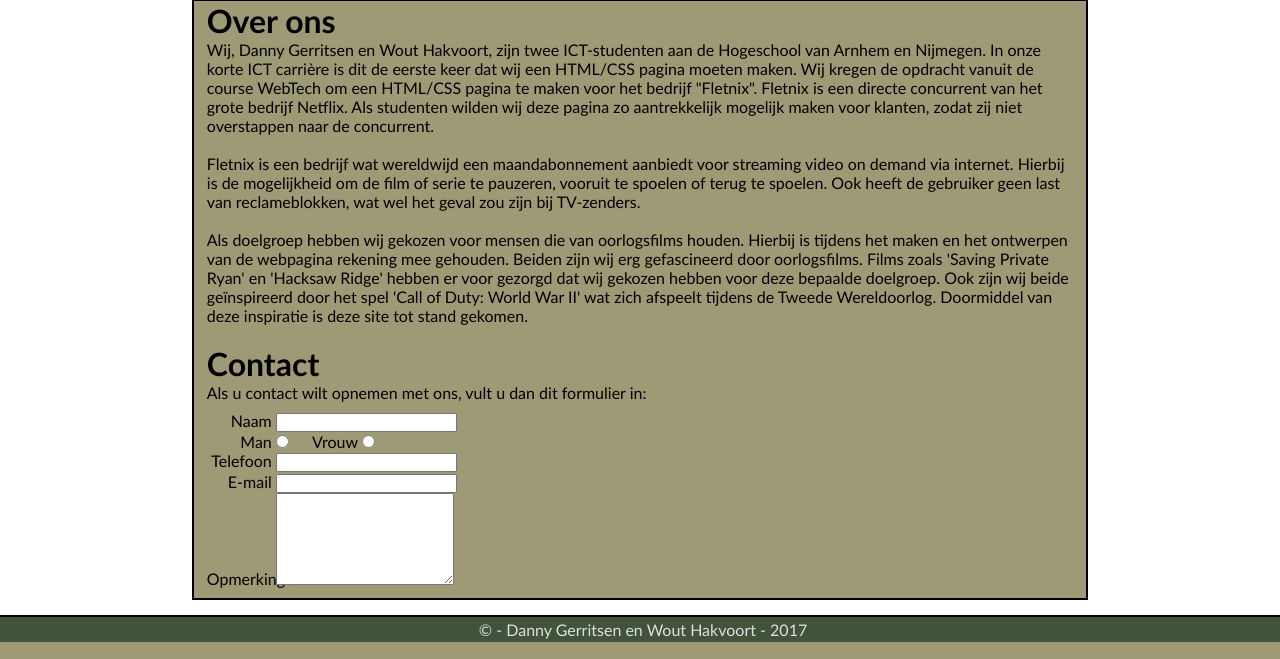
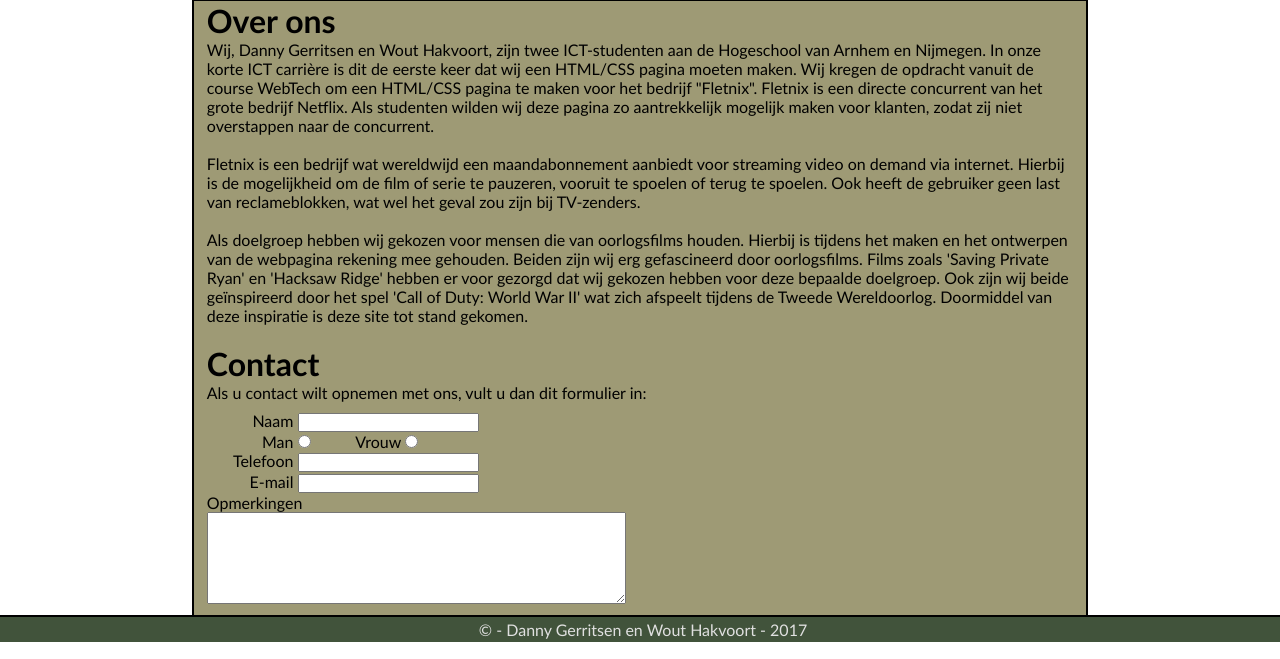
Before and after one commit to dannyger97/Fletnix, a PHP site: page /about.html in a window 1280 px wide. Shown: the part 158-817 px from the top of the page. Run offline with PHP 8.4, Linux system fonts and the light colour scheme.

Commit message:
fix margin-bottom content

```diff
--- a/Fletnix/about.html
+++ b/Fletnix/about.html
@@ -74,7 +74,7 @@
                     </div>
                     <div class="veld">
                         <label for="opmerkingen">Opmerkingen</label>
-                        <textarea  name="opmerkingen" id="opmerkingen" rows="6"></textarea>
+                        <textarea  name="opmerkingen" id="opmerkingen" rows="6" cols="50"></textarea>
                     </div>
                 </form>
             </div>
--- a/Fletnix/css/styles.css
+++ b/Fletnix/css/styles.css
@@ -76,6 +76,7 @@
 
     .content-container {
         margin-top: 1%;
+        margin-bottom: calc(27px + 1%);
         display: flex;
         justify-content: center;
         flex-direction: row;
@@ -105,15 +106,13 @@
         display:inline-block;
     }
     .content label{
-        width: 15%;
+        width: 20%;
         text-align:right;
     }
 
     .content label:hover{
         text-decoration: underline;
     }
-
-}
 
 /* Smartphone only */
 @media screen and (max-width: 1081px) {
@@ -176,7 +175,6 @@
         background-color: rgb(96, 68, 57);
 
     }
-
 
     .submenu{
         display:none;
@@ -244,7 +242,7 @@
         display:inline-block;
     }
     .content label{
-        width: 15%;
+        width: 20%;
         text-align:right;
     }
 }
```
